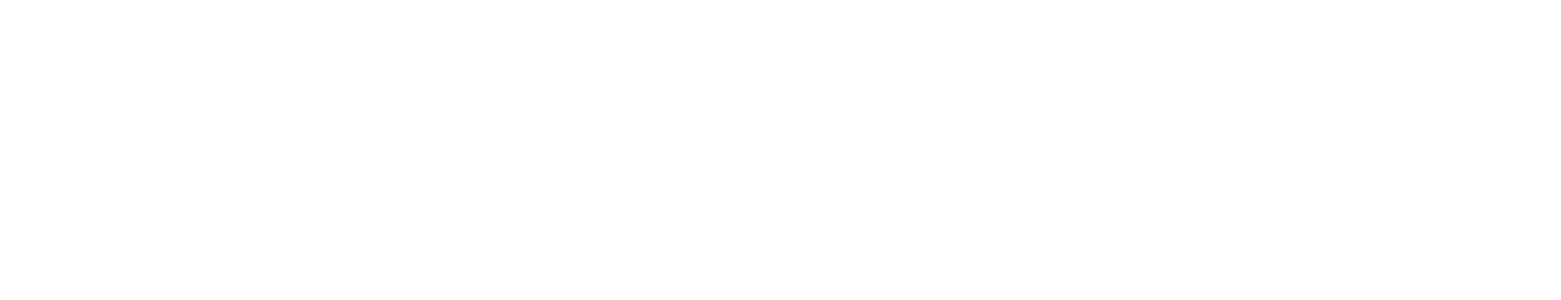
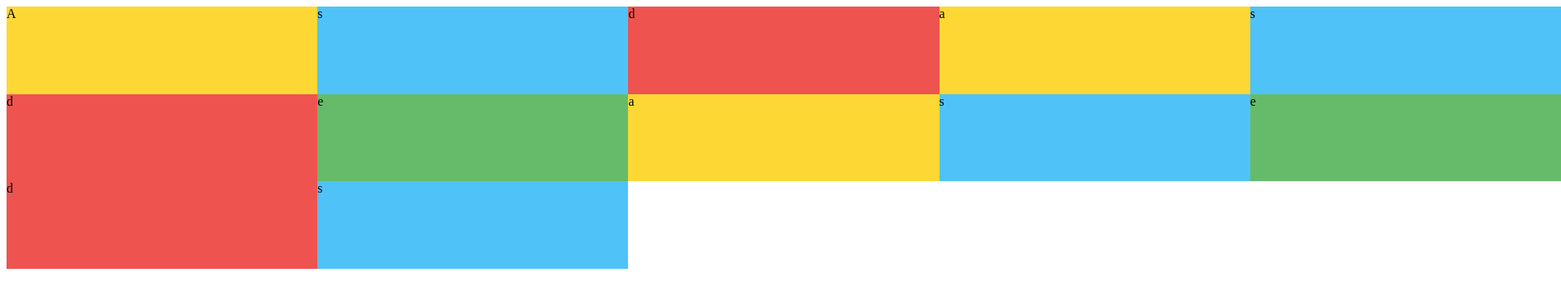
Before and after one commit to ArturoAlvarezY/reproduce, a plain HTML site: page index.html in a window 1280 px wide. Shown: the whole page at 82% size, 1904 px wide, since content can reach past the window. Drawn offline with Linux system fonts and the light colour scheme.

Commit message:
stylish to my html!

```diff
--- a/index.html
+++ b/index.html
@@ -8,18 +8,18 @@
 </head>
 <body>
     <div class="container">
-            <div class="boxYellow"></div>
-            <div class="boxBlue"></div>
-            <div class="boxRed"></div>
-            <div class="boxYellow"></div>
-            <div class="boxBlue"></div>
-            <div class="boxRed"></div>
-            <div class="boxGreen"></div>
-            <div class="boxYellow"></div>
-            <div class="boxBlue"></div>
-            <div class="boxGreen"></div>
-            <div class="boxRed"></div>
-            <div class="boxBlue"></div>
+            <div class="yellowBox">A</div>
+            <div class="blueBox">s</div>
+            <div class="redBox">d</div>
+            <div class="yellowBox">a</div>
+            <div class="blueBox">s</div>
+            <div class="redBox">d</div>
+            <div class="greenBox">e</div>
+            <div class="yellowBox">a</div>
+            <div class="blueBox">s</div>
+            <div class="greenBox">e</div>
+            <div class="redBox">d</div>
+            <div class="blueBox">s</div>
         </div>
     </div>
 </body>
--- a/style.css
+++ b/style.css
@@ -1,8 +1,31 @@
-.MyContainer{
+.container{
     display: grid;
-    grid-template-rows: 4;
+    grid-template-columns: repeat(5, 30%);
+    height: 20rem
+}
+.yellowBox {
+    background-color: #fdd835;
+
 }
 
-.box1{
-    background-color: red
+.blueBox {
+    background-color: #4fc3f7;
 }
+
+.redBox {
+    background-color: #ef5350;
+}
+
+.greenBox {
+    background-color: #66bb6a;
+}
+
+/*Colors:
+
+yellow:
+
+blue:
+
+red:
+
+green:
```
